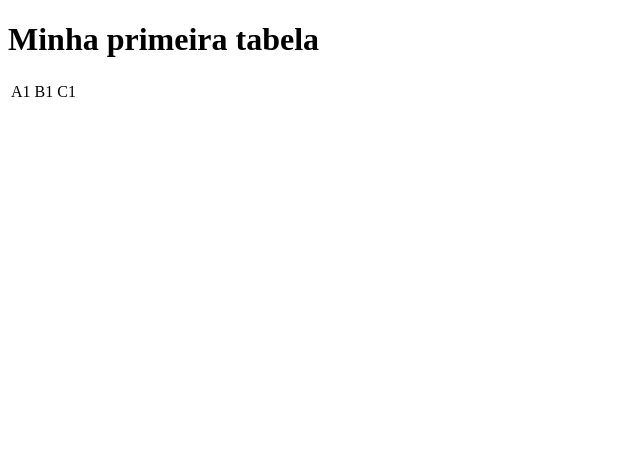
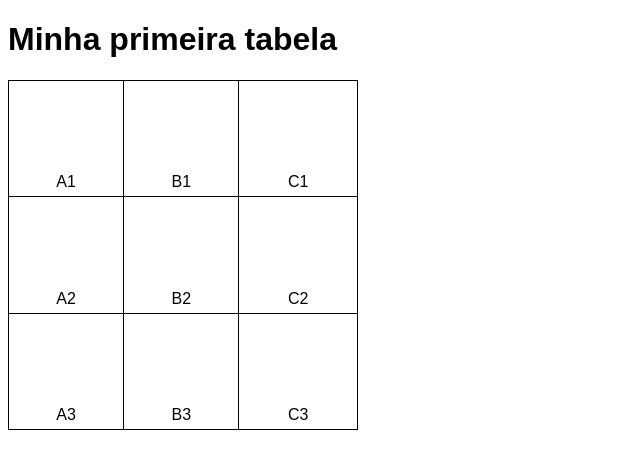
Before and after one commit to AdriJunior/html-css, a plain HTML site: page Modulo2/Exercicio023/tabela001.html in a window 1280 px wide. Shown: the whole page, without its empty margins (0-640 px from the left). Drawn offline with Linux system fonts and the light colour scheme.

Commit message:
Falando sobre as tabelas

```diff
--- a/Modulo2/Exercicio023/tabela001.html
+++ b/Modulo2/Exercicio023/tabela001.html
@@ -1,10 +1,31 @@
 <!DOCTYPE html>
 <html lang="pt-br">
+
 <head>
     <meta charset="UTF-8">
     <meta name="viewport" content="width=device-width, initial-scale=1.0">
     <title>Tabelas</title>
+    <style>
+        body {
+            font-family: Arial, Helvetica, sans-serif;
+        }
+
+        table {
+            width: 350px;
+            height: 350px;
+            border-collapse: collapse;
+        }
+
+        td {
+            border: 1px solid black;
+            padding: 5px;
+            text-align: center;
+            /* Alinhamento Horizontal*/
+            vertical-align: bottom;
+        }
+    </style>
 </head>
+
 <body>
     <h1>Minha primeira tabela</h1>
     <!--
@@ -21,6 +42,17 @@
             <td>B1</td>
             <td>C1</td>
         </tr>
+        <tr>
+            <td>A2</td>
+            <td>B2</td>
+            <td>C2</td>
+        </tr>
+        <tr>
+            <td>A3</td>
+            <td>B3</td>
+            <td>C3</td>
+        </tr>
     </table>
 </body>
+
 </html>
```
Also changed, not shown: Modulo2/Exercicio023/tabela002.html (added, +25 -0 lines).
